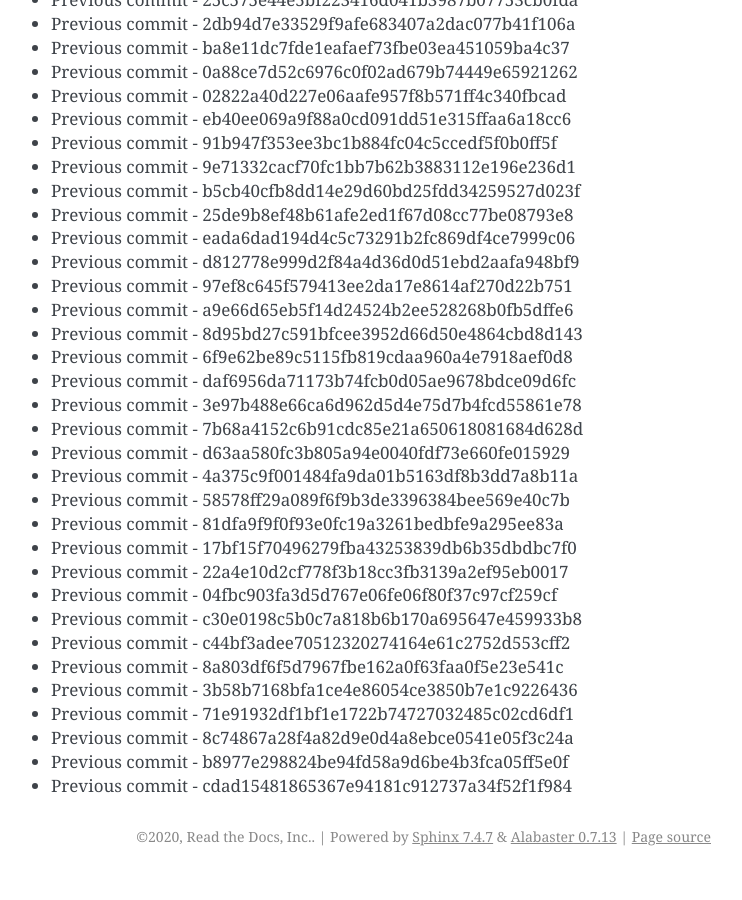
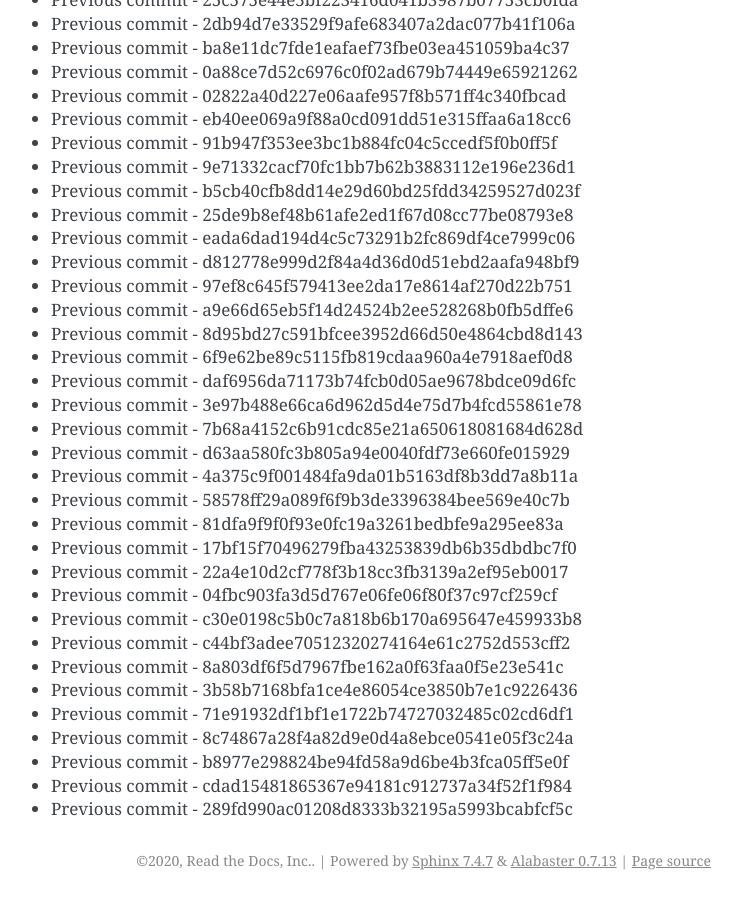
Before and after one commit to readthedocs/rtd-git-stresstest, a Sphinx documentation site: the page built from docs/updates.rst, in a window 1280 px wide and 900 px high, scrolled down 9460 px. Shown: the whole window, without its empty margins (399-1141 px from the left). Built offline with Sphinx 7.4.7, drawn with Linux system fonts in a browser that asks for light colours; before the commit the page ends 10336 px from its top, so only the background shows below that.

Commit message:
Generating commit from previous: 289fd990ac01208d8333b32195a5993bcabfcf5c

```diff
--- a/docs/updates.rst
+++ b/docs/updates.rst
@@ -429,3 +429,4 @@ It can be tested for any performance characteristics.
 * Previous commit - 8c74867a28f4a82d9e0d4a8ebce0541e05f3c24a
 * Previous commit - b8977e298824be94fd58a9d6be4b3fca05ff5e0f
 * Previous commit - cdad15481865367e94181c912737a34f52f1f984
+* Previous commit - 289fd990ac01208d8333b32195a5993bcabfcf5c
```
